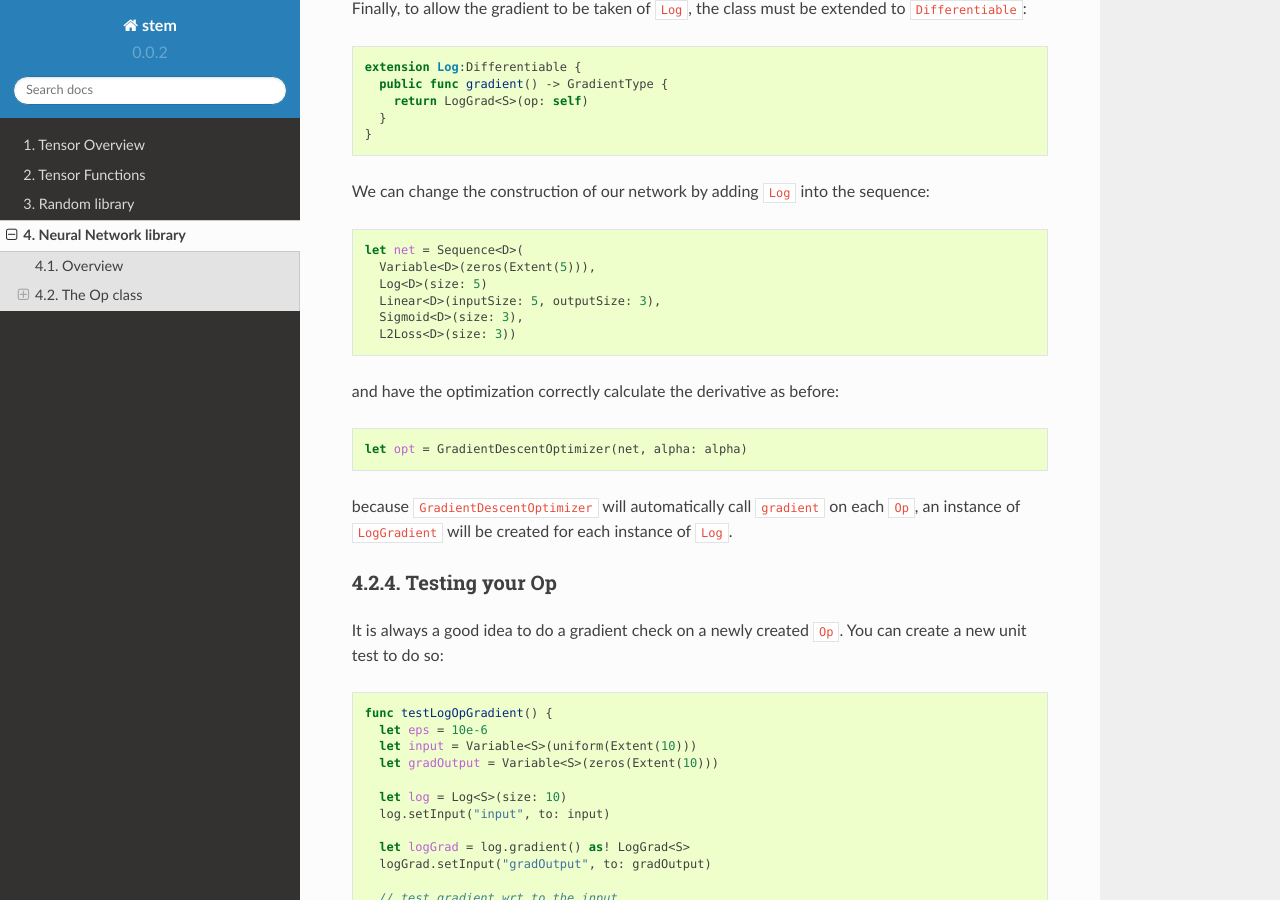
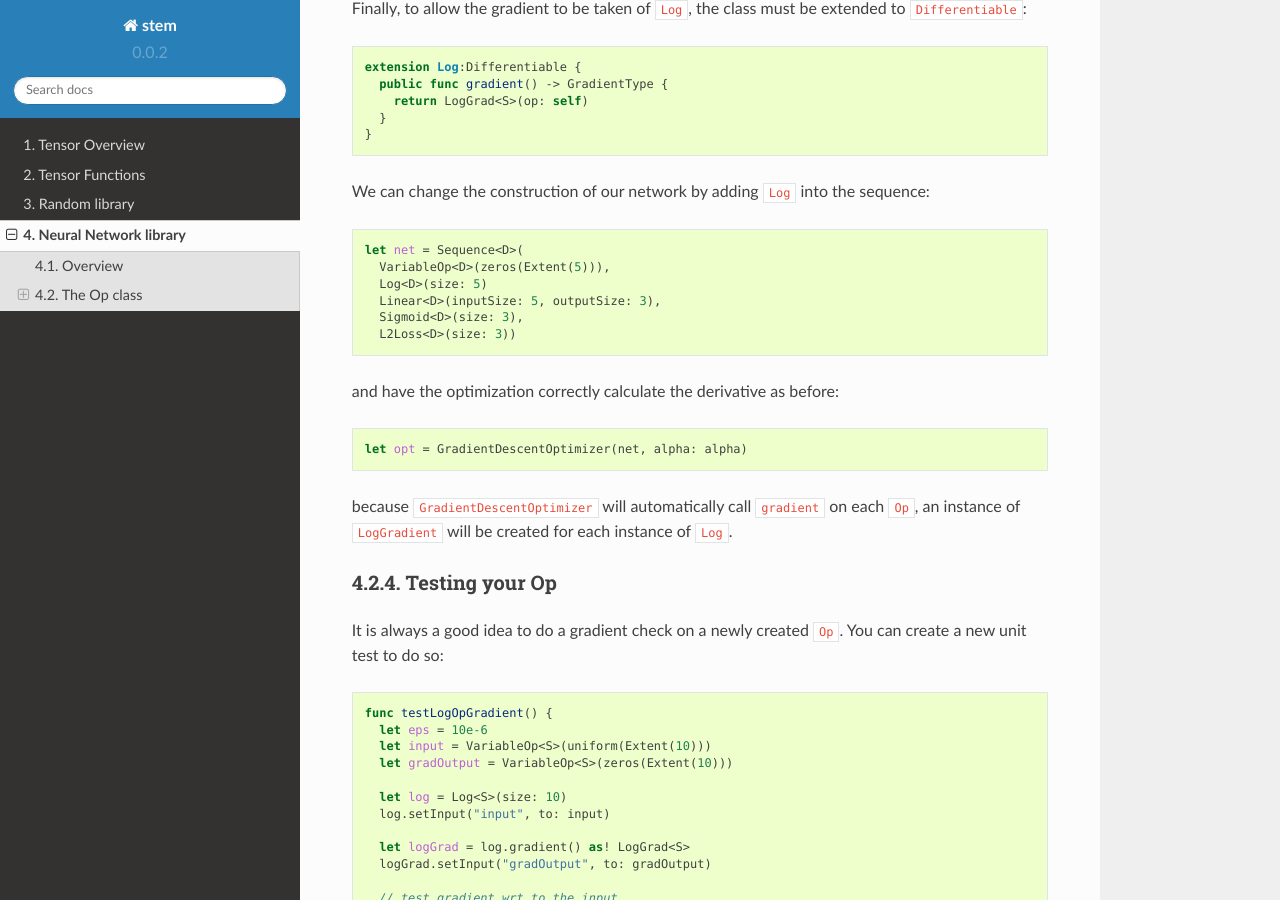
Before and after one commit to abeschneider/stem, a Sphinx documentation site: the page built from docs/source/nn.rst, in a window 1280 px wide and 900 px high, scrolled down 4127 px. Built offline with Sphinx 7.4.7 and the Read the Docs theme 2.0.0, drawn with Linux system fonts in a browser that asks for light colours; some of the changed text lies outside the part shown.

Commit message:
updated docs .. a lot more work is required

```diff
--- a/docs/source/nn.rst
+++ b/docs/source/nn.rst
@@ -23,7 +23,7 @@ Some ``Op`` s, like ``Sequence`` are collections of other ``Op`` s, and will inv
 .. code:: swift
 
   let net = Sequence<D>(
-    Variable<D>(zeros(Extent(5))),
+    VariableOp<D>(zeros(Extent(5))),
     Linear<D>(inputSize: 5, outputSize: 3),
     Sigmoid<D>(size: 3),
     L2Loss<D>(size: 3))
@@ -65,7 +65,7 @@ However, this code can be simplified using an ``Optimizer``:
 
 .. code::
 
-  let alpha = Variable<D>(0.01)
+  let alpha = VariableOp<D>(0.01)
   let opt = GradientDescentOptimizer(net, alpha: alpha)
 
   for i in 0..<iterations {
@@ -201,7 +201,7 @@ We can change the construction of our network by adding ``Log`` into the sequenc
 .. code:: swift
 
   let net = Sequence<D>(
-    Variable<D>(zeros(Extent(5))),
+    VariableOp<D>(zeros(Extent(5))),
     Log<D>(size: 5)
     Linear<D>(inputSize: 5, outputSize: 3),
     Sigmoid<D>(size: 3),
@@ -224,8 +224,8 @@ It is always a good idea to do a gradient check on a newly created ``Op``. You c
 
   func testLogOpGradient() {
     let eps = 10e-6
-    let input = Variable<S>(uniform(Extent(10)))
-    let gradOutput = Variable<S>(zeros(Extent(10)))
+    let input = VariableOp<S>(uniform(Extent(10)))
+    let gradOutput = VariableOp<S>(zeros(Extent(10)))
 
     let log = Log<S>(size: 10)
     log.setInput("input", to: input)
```
